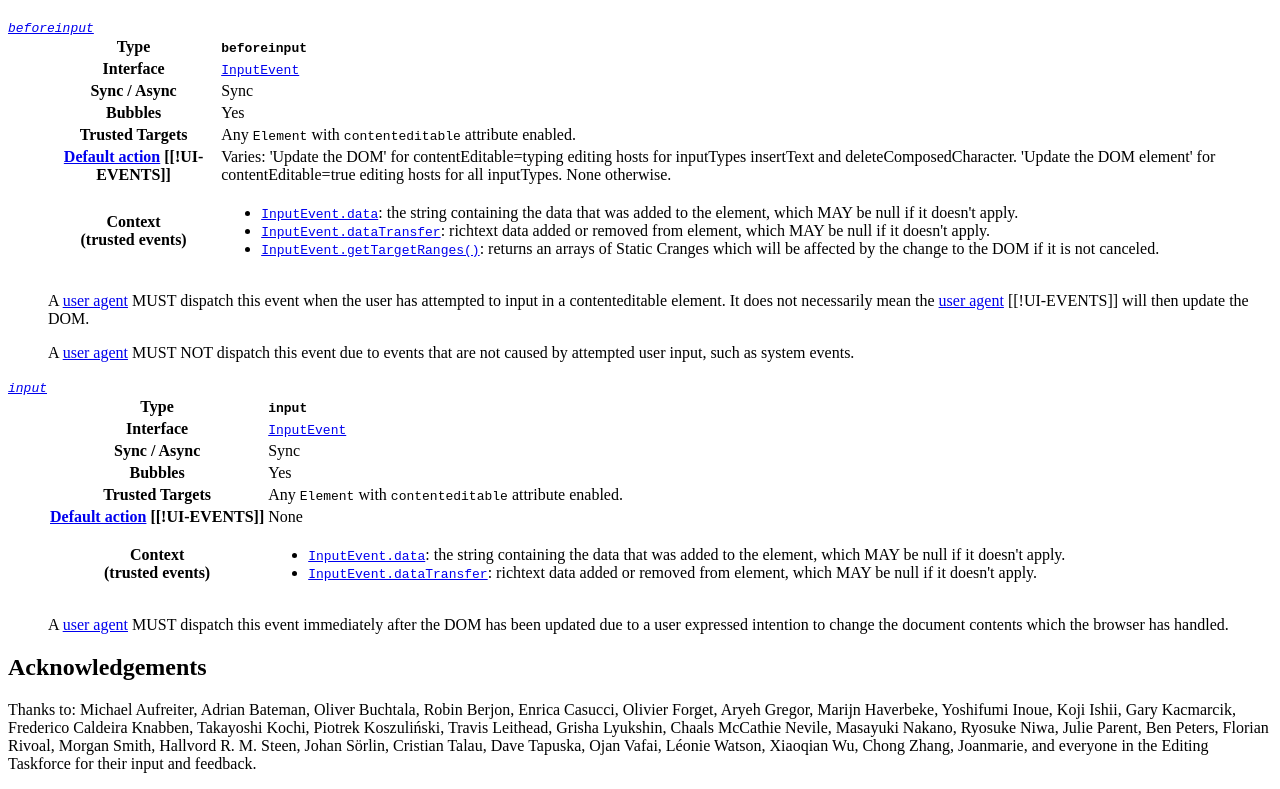
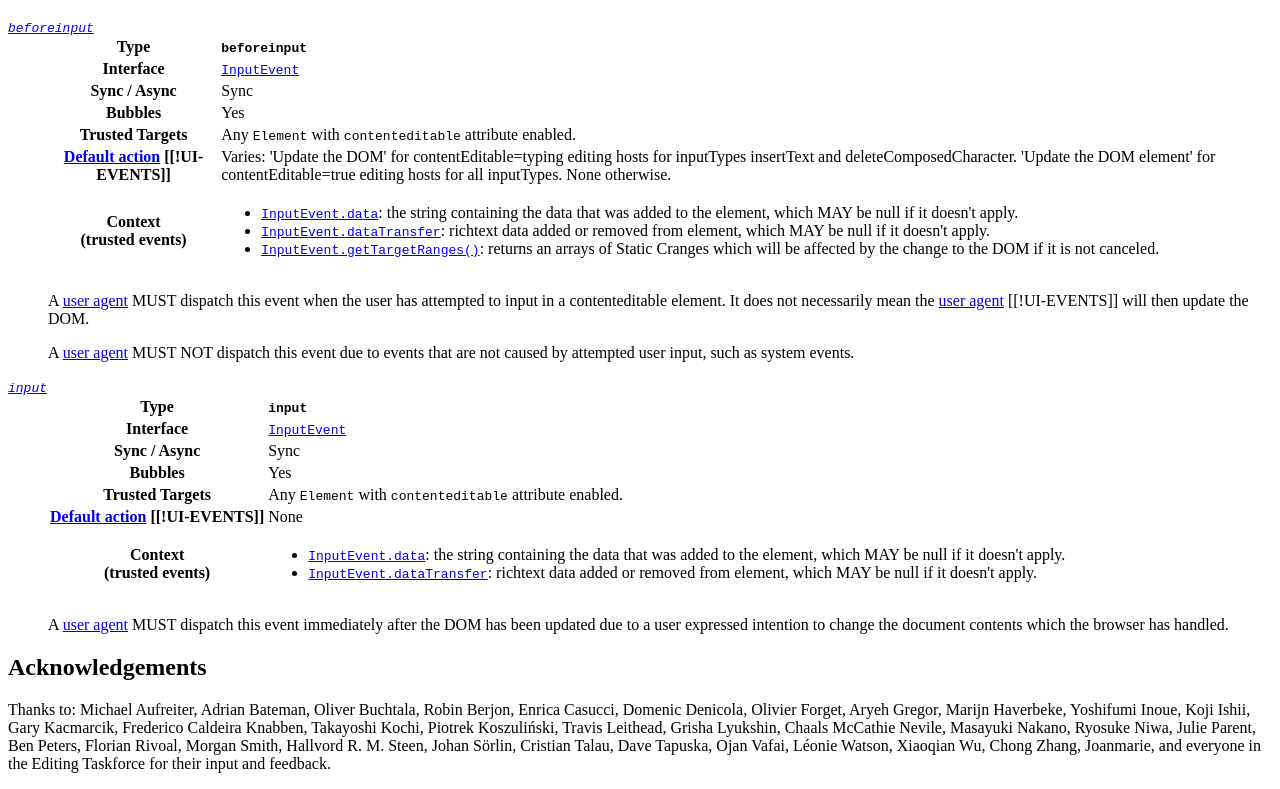
Before and after one commit to w3c/input-events, a plain HTML site: page index.html in a window 1280 px wide. Shown: the part 2800-3589 px from the top of the page. Drawn offline with Linux system fonts and the light colour scheme.

Commit message:
add Domenic Denicola to contributor list

```diff
--- a/index.html
+++ b/index.html
@@ -700,6 +700,7 @@ var respecConfig = {
         Oliver Buchtala,
         Robin Berjon,
         Enrica Casucci,
+        Domenic Denicola,
         Olivier Forget,
         Aryeh Gregor,
         Marijn Haverbeke,
```
